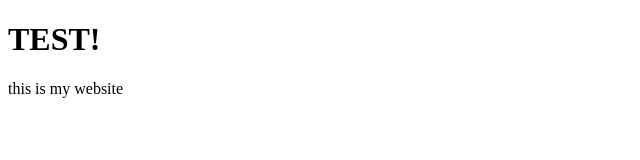
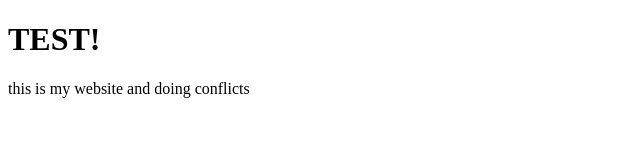
Before and after one commit to orimolco102/HTML-CSS-GITHUB, a plain HTML site: page projects/index.html in a window 1280 px wide. Shown: the whole page, without its empty margins (0-640 px from the left). Drawn offline with Linux system fonts and the light colour scheme.

Commit message:
added text again

```diff
--- a/projects/index.html
+++ b/projects/index.html
@@ -8,7 +8,7 @@
 <body>
     <header>
         <h1> TEST!</h1>
-        <p> this is my website</p>
+        <p> this is my website and doing conflicts</p>
     </header>
 
 </body>
```
